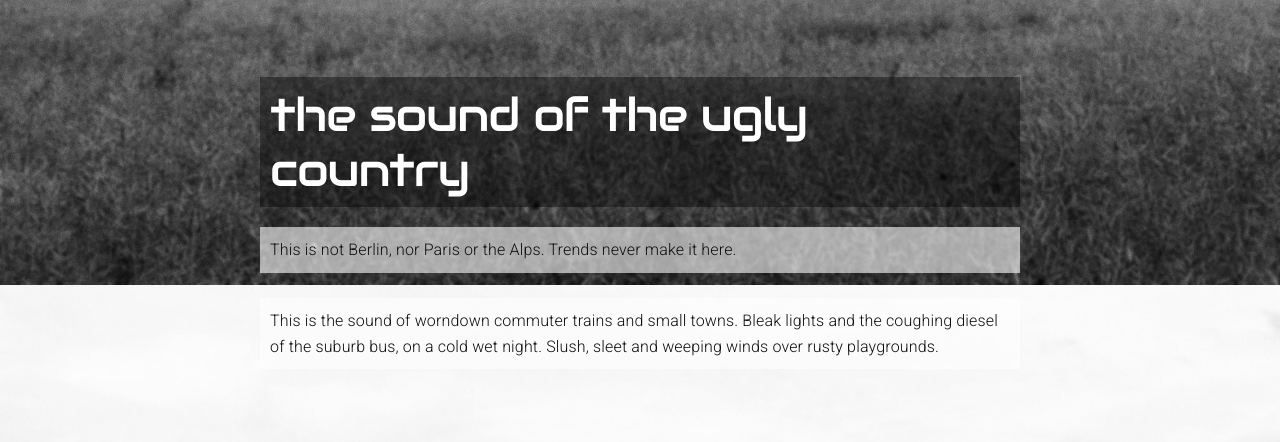
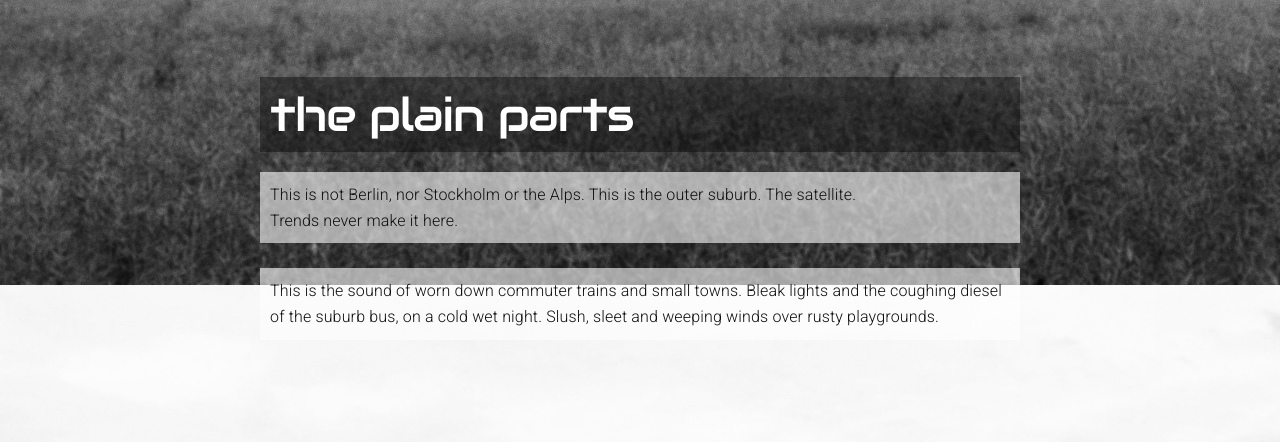
Before and after one commit to aweijnitz/biaspoint.de, a plain HTML site: page webapp/src/index.html in a window 1280 px wide. Shown: the part 675-1117 px from the top of the page. Drawn offline with nearby package versions, Linux system fonts and the light colour scheme.

Commit message:
Minor text tweaks

```diff
--- a/webapp/src/index.html
+++ b/webapp/src/index.html
@@ -66,12 +66,13 @@
       </header>
 
       <section class="container" id="intro">
-        <h1>The sound of the ugly country</h1>
+        <h1>The plain parts</h1>
         <p>
-          This is not Berlin, nor Paris or the Alps. Trends never make it here.
+          This is not Berlin, nor Stockholm or the Alps. This is the outer
+          suburb. The satellite. <br />Trends never make it here.
         </p>
         <p>
-          This is the sound of worndown commuter trains and small towns. Bleak
+          This is the sound of worn down commuter trains and small towns. Bleak
           lights and the coughing diesel of the suburb bus, on a cold wet night.
           Slush, sleet and weeping winds over rusty playgrounds.
         </p>
```
